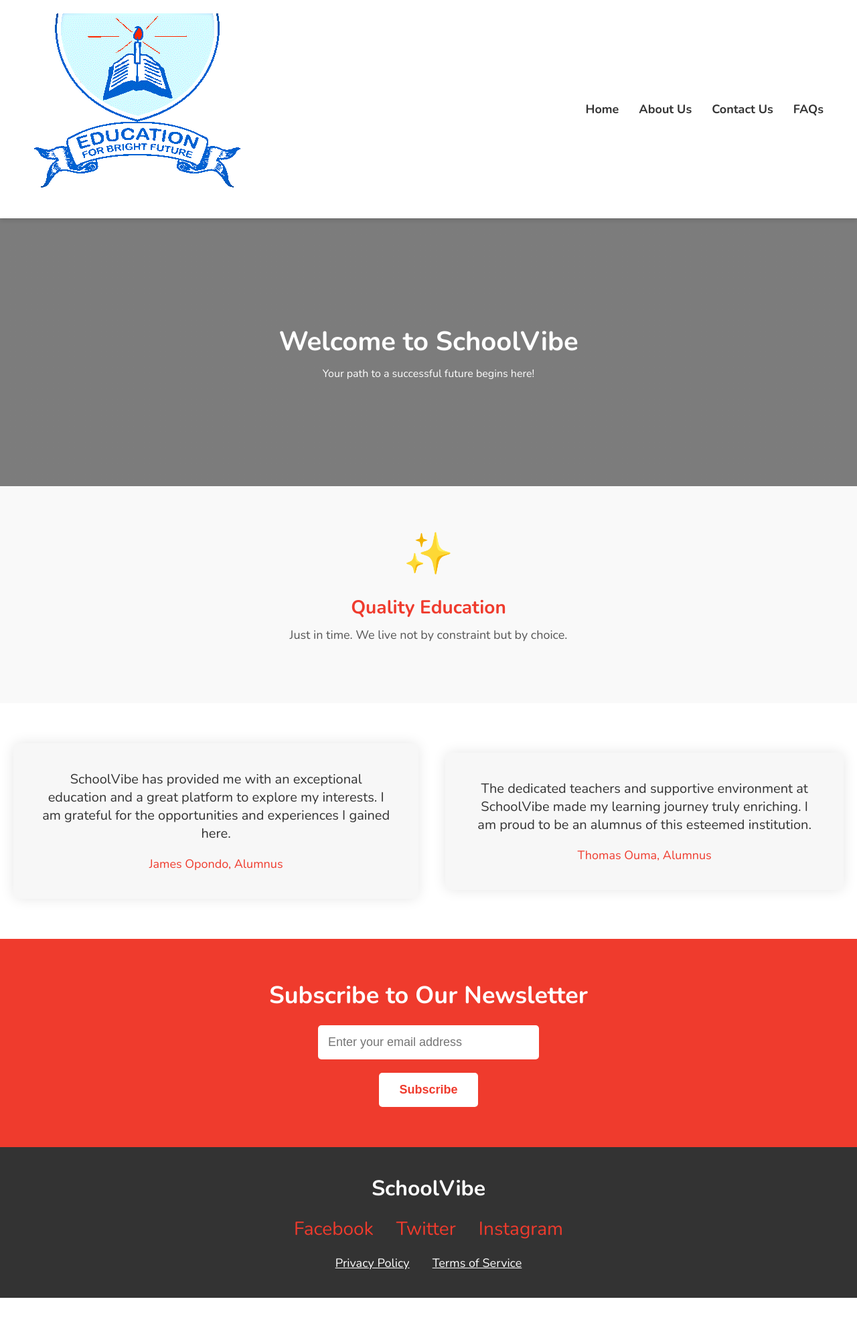
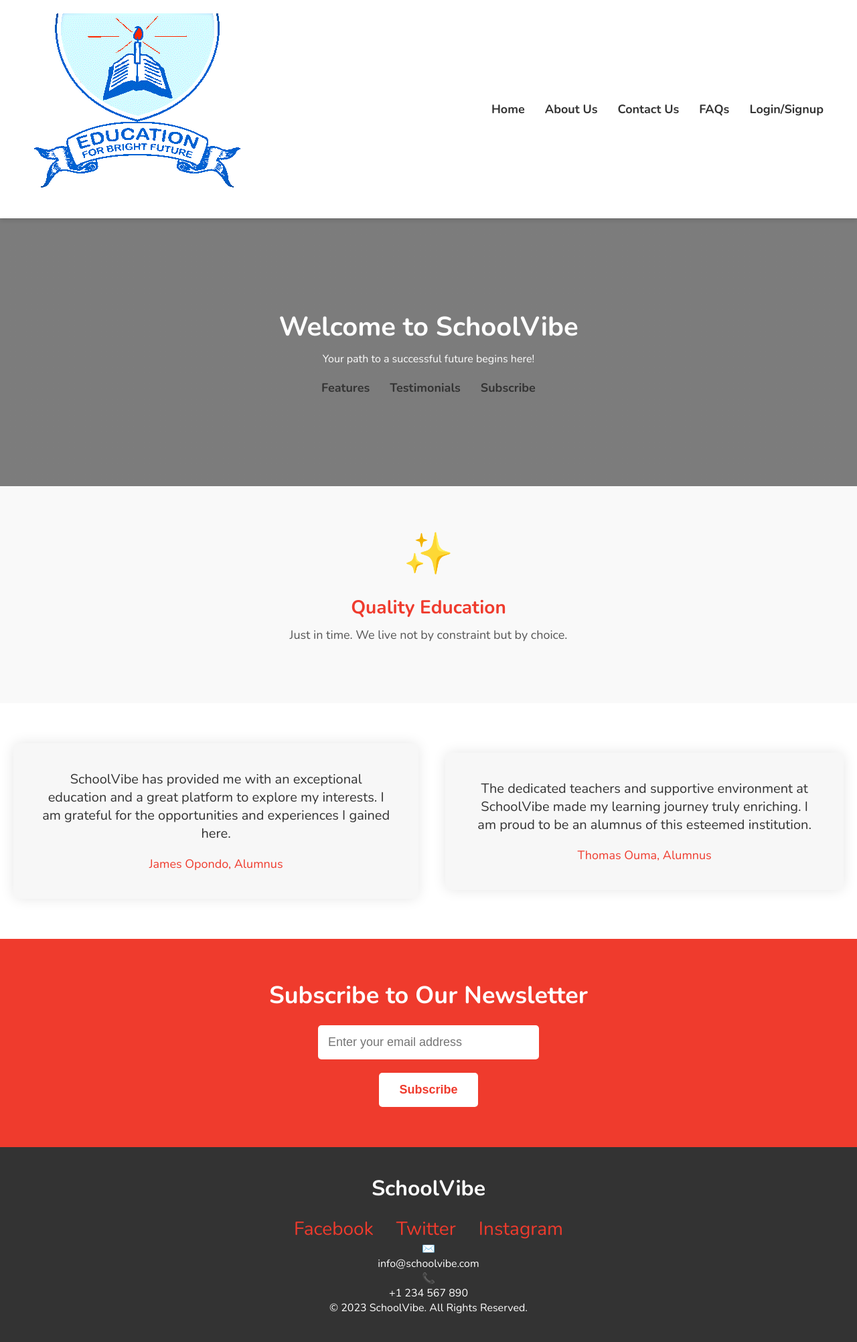
Before and after one commit to Michael-Otieno-Kasuku/SchoolVibes, a Django app: page /uririconnect/ in a window 1280 px wide. Shown: the whole page at 67% size. Before the commit the page ends 1938 px from the top, so only its background shows below. Run offline with Django 4.2, Linux system fonts and the light colour scheme.

Commit message:
more styles added

```diff
--- a/uririconnect/static/css/styles.css
+++ b/uririconnect/static/css/styles.css
@@ -87,6 +87,29 @@ body {
     margin-bottom: 10px; /* Adds spacing at the bottom of the tagline */
     animation: fadeInUp 1s ease-in-out; /* Applies fade-in-up animation to the tagline */
 }
+
+/* ==========================================================================
+   Quick Links Styles:
+   ========================================================================== */
+   .quick-links {
+    display: flex; /* Configures the quick links container as a flex container for its child elements */
+    justify-content: center; /* Centers child elements horizontally */
+    margin-top: 20px; /* Adds spacing at the top of the quick links section */
+}
+
+.quick-link {
+    text-decoration: none; /* Removes underlines from quick links */
+    color: #333; /* Sets the default color for quick links */
+    font-weight: bold; /* Applies bold font weight to quick links */
+    font-size: 18px; /* Sets the font size for quick links */
+    margin: 0 15px; /* Adds spacing around quick links */
+    transition: color 0.3s ease; /* Smoothens the color transition on hover */
+}
+
+.quick-link:hover {
+    color: #EF3B2D; /* Changes the color of quick links on hover */
+}
+
 
 /* ==========================================================================
    Features Section Styles:
--- a/uririconnect/templates/index.html
+++ b/uririconnect/templates/index.html
@@ -1,4 +1,5 @@
 {% load static %}
+
 <!DOCTYPE html>
 <html lang="en">
 
@@ -6,25 +7,22 @@
     <meta charset="utf-8">
     <meta name="viewport" content="width=device-width, initial-scale=1">
     <title>SchoolVibe</title>
-    <!-- Link to Google Fonts for Nunito font styles -->
     <link href="https://fonts.googleapis.com/css2?family=Nunito:wght@400;600;700&display=swap" rel="stylesheet">
-    <!-- Link to external CSS file for custom styles -->
     <link rel="stylesheet" href="{% static 'css/styles.css' %}">
 </head>
 
 <body>
     <!-- Header Section -->
     <header class="header">
-        <!-- Logo -->
         <div class="logo">
-            <img src="{% static 'img/logo.png' %}" alt="SchoolVibeLogo">
+            <img src="{% static 'img/logo.png' %}" alt="SchoolVibe Logo">
         </div>
-        <!-- Navigation Menu -->
-        <nav class="navigation">
+        <nav class="navigation" role="navigation" aria-label="Main Navigation">
             <a href="#home" class="nav-item">Home</a>
             <a href="#about" class="nav-item">About Us</a>
             <a href="#contact" class="nav-item">Contact Us</a>
             <a href="#faqs" class="nav-item">FAQs</a>
+            <a href="#login" class="nav-item">Login/Signup</a>
         </nav>
     </header>
 
@@ -32,17 +30,25 @@
     <main>
         <!-- Home Section -->
         <section id="home" class="hero">
-            <div class="text">
+            <div class="hero-content">
                 <h1 class="tagline">Welcome to SchoolVibe</h1>
                 <p>Your path to a successful future begins here!</p>
+                <div class="quick-links">
+                    <a href="#features" class="quick-link">Features</a>
+                    <a href="#testimonials" class="quick-link">Testimonials</a>
+                    <a href="#newsletter" class="quick-link">Subscribe</a>
+                </div>
             </div>
         </section>
 
-        <!-- About Section -->
-        <section id="about" class="features">
-            <div class="feature-icon">✨</div>
-            <h2 class="feature-title">Quality Education</h2>
-            <p class="feature-description">Just in time. We live not by constraint but by choice.</p>
+        <!-- Features Section -->
+        <section id="features" class="features">
+            <div class="feature">
+                <div class="feature-icon">✨</div>
+                <h2 class="feature-title">Quality Education</h2>
+                <p class="feature-description">Just in time. We live not by constraint but by choice.</p>
+            </div>
+            <!-- Add more feature blocks as needed -->
         </section>
 
         <!-- Testimonials Section -->
@@ -61,15 +67,15 @@
                         learning journey truly enriching. I am proud to be an alumnus of this esteemed institution.</p>
                     <p class="testimonial-author">Thomas Ouma, Alumnus</p>
                 </div>
+                <!-- Add more testimonials as needed -->
             </div>
         </section>
 
         <!-- Newsletter Section -->
         <section id="newsletter" class="newsletter">
             <h2 class="newsletter-title">Subscribe to Our Newsletter</h2>
-            <!-- Newsletter Form -->
-            <form class="newsletter-form" action="#" method="post">
-                <input type="email" class="input-email" placeholder="Enter your email address" required>
+            <form class="newsletter-form" action="#" method="post" role="form" aria-label="Newsletter Subscription Form">
+                <input type="email" class="input-email" placeholder="Enter your email address" required aria-required="true">
                 <button type="submit" class="subscribe-btn">Subscribe</button>
             </form>
         </section>
@@ -77,22 +83,23 @@
 
     <!-- Footer Section -->
     <footer class="footer">
-        <!-- Footer Logo -->
         <div class="footer-logo">SchoolVibe</div>
-        <!-- Social Icons -->
-        <div class="footer-social">
+        <div class="footer-social" role="contentinfo" aria-label="Social Media Links">
             <a href="#" class="social-icon">Facebook</a>
             <a href="#" class="social-icon">Twitter</a>
             <a href="#" class="social-icon">Instagram</a>
         </div>
-        <!-- Footer Links -->
-        <div class="footer-links">
-            <a href="#" class="footer-link">Privacy Policy</a>
-            <a href="#" class="footer-link">Terms of Service</a>
+        <div class="footer-contact" role="contentinfo" aria-label="Contact Information">
+            <div class="contact-icon">✉️</div>
+            <div class="contact-info">info@schoolvibe.com</div>
+            <div class="contact-icon">📞</div>
+            <div class="contact-info">+1 234 567 890</div>
+        </div>
+        <div class="footer-copyright">
+            &copy; 2023 SchoolVibe. All Rights Reserved.
         </div>
     </footer>
 
-    <!-- Link to the main JavaScript file for functionality -->
     <script src="{% static 'js/main.js' %}"></script>
 </body>
 
```
